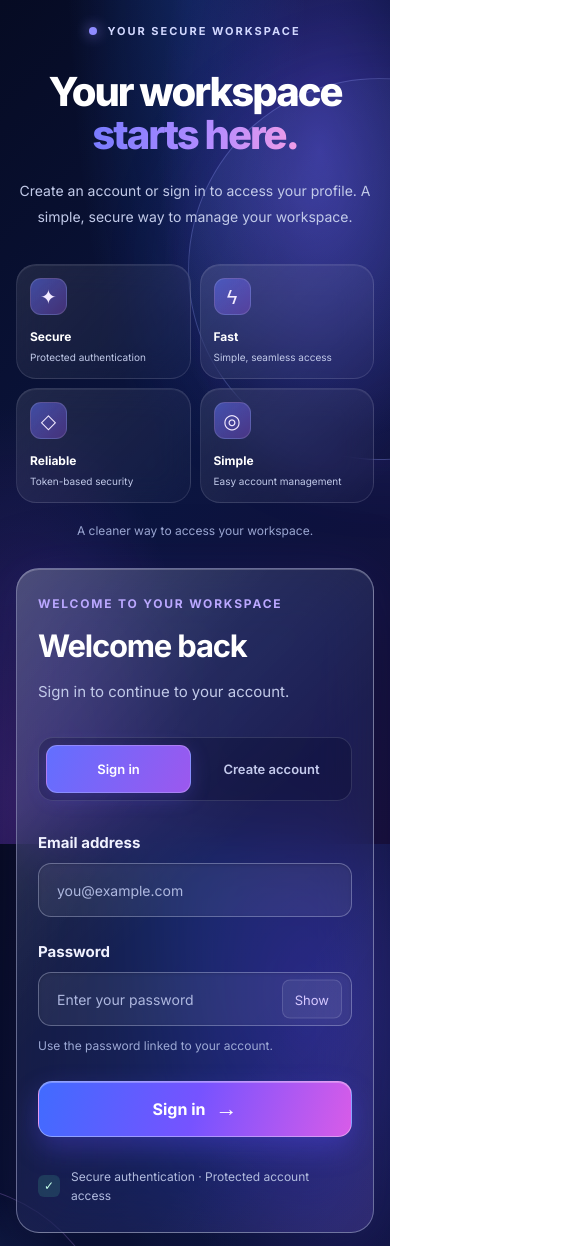
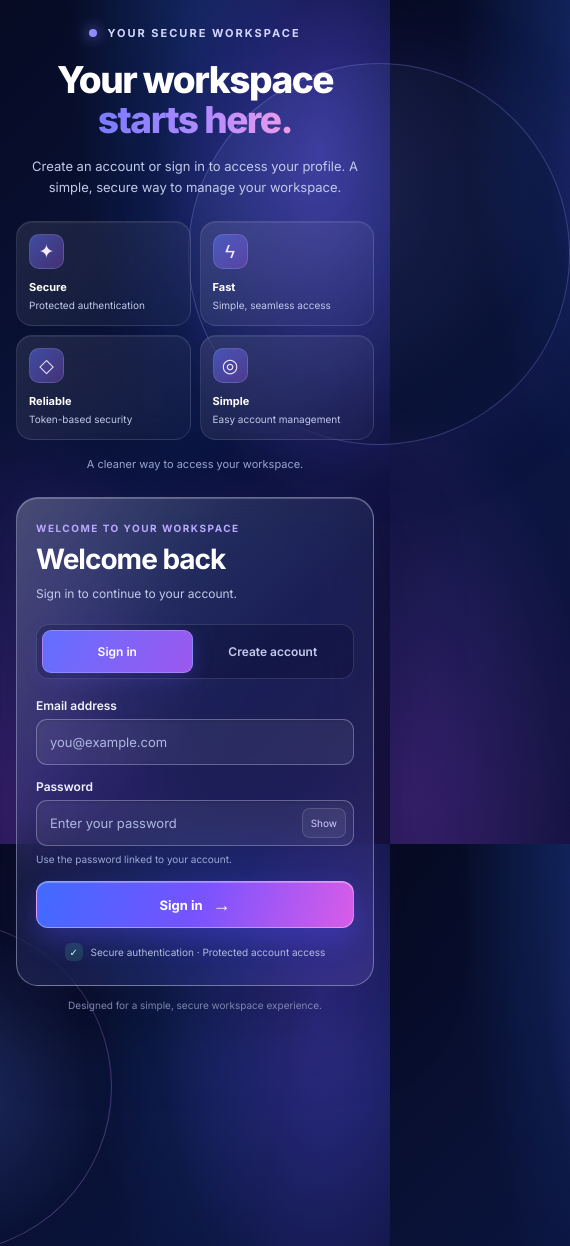
Before and after one commit to bhavanimanchoju-droid/signup-signin-assignment, a plain HTML site: page app/static/index.html in a window 390 px wide. Shown: the top 1246 px of the page, 570 px wide, since content can reach past the window. Drawn offline with Linux system fonts and the light colour scheme.

Commit message:
Improve responsive authentication page layout

```diff
--- a/app/static/styles.css
+++ b/app/static/styles.css
@@ -22,7 +22,8 @@
 
 body {
     min-height: 100vh;
-  font-family: Inter, Arial, sans-serif;
+    min-height: 100dvh;
+    font-family: 'Inter', Arial, sans-serif;
     color: var(--white);
     background:
         radial-gradient(ellipse at 82% 18%, rgba(101, 83, 255, 0.42), transparent 36%),
@@ -48,18 +49,21 @@
     outline-offset: 3px;
 }
 
+/* Main page layout */
+
 .app-shell {
     position: relative;
     isolation: isolate;
     display: grid;
     grid-template-columns: minmax(0, 1fr) minmax(360px, 0.95fr);
     align-items: center;
-  gap: clamp(36px, 6vw, 100px);
+    gap: clamp(24px, 4vw, 56px);
     width: 100%;
     max-width: 1500px;
     min-height: 100vh;
+    min-height: 100dvh;
     margin: auto;
-  padding: clamp(28px, 6vw, 88px);
+    padding: 28px clamp(24px, 4vw, 60px);
     overflow: hidden;
 }
 
@@ -78,8 +82,7 @@
     right: -180px;
     top: 6%;
     border: 1px solid rgba(152, 158, 255, 0.28);
-  background: radial-gradient(circle at 30% 30%,
-    rgba(125, 135, 255, 0.2), transparent 68%);
+    background: radial-gradient(circle at 30% 30%, rgba(125, 135, 255, 0.2), transparent 68%);
     box-shadow: 0 0 90px rgba(113, 88, 255, 0.13);
 }
 
@@ -89,21 +92,21 @@
     left: -220px;
     bottom: -210px;
     border: 1px solid rgba(194, 147, 255, 0.3);
-  background: radial-gradient(circle,
-    rgba(109, 133, 255, 0.25), transparent 70%);
+    background: radial-gradient(circle, rgba(109, 133, 255, 0.25), transparent 70%);
 }
+
+/* Left introduction section */
 
 .hero-panel {
     width: 100%;
     max-width: 650px;
-  padding: 0;
 }
 
 .eyebrow {
     display: flex;
     align-items: center;
     gap: 10px;
-  margin-bottom: 32px;
+    margin-bottom: 20px;
     color: #d2d8ff;
     font-size: 11px;
     font-weight: 700;
@@ -113,17 +116,18 @@
 .status-dot {
     width: 8px;
     height: 8px;
+    flex-shrink: 0;
     border-radius: 50%;
     background: #8f8bff;
     box-shadow: 0 0 14px #8f8bff;
 }
 
 .hero-panel h1 {
-  margin-bottom: 22px;
-  font-size: clamp(42px, 5vw, 70px);
+    margin-bottom: 16px;
+    font-size: clamp(38px, 4.2vw, 58px);
     font-weight: 800;
     line-height: 1.08;
-  letter-spacing: -3px;
+    letter-spacing: -2.5px;
 }
 
 .hero-panel h1 span {
@@ -136,30 +140,34 @@
 
 .hero-description {
     max-width: 520px;
-  margin-bottom: 34px;
+    margin-bottom: 22px;
     color: var(--muted);
-  font-size: 16px;
-  line-height: 1.85;
+    font-size: 14px;
+    line-height: 1.7;
 }
+
+/* Feature cards */
 
 .feature-grid {
     display: grid;
     grid-template-columns: repeat(2, minmax(0, 1fr));
-  gap: 14px;
+    gap: 11px;
     max-width: 540px;
 }
 
 .feature-card {
     display: flex;
     align-items: center;
-  gap: 14px;
-  min-height: 100px;
-  padding: 18px;
+    gap: 11px;
+    min-height: 80px;
+    padding: 13px;
     border: 1px solid rgba(224, 229, 255, 0.12);
-  border-radius: 20px;
-  background: linear-gradient(135deg,
+    border-radius: 16px;
+    background: linear-gradient(
+        135deg,
         rgba(255, 255, 255, 0.095),
-    rgba(255, 255, 255, 0.025));
+        rgba(255, 255, 255, 0.025)
+    );
     -webkit-backdrop-filter: blur(16px);
     backdrop-filter: blur(16px);
     box-shadow: inset 0 1px 0 rgba(255, 255, 255, 0.07);
@@ -175,33 +183,37 @@
     display: grid;
     flex-shrink: 0;
     place-items: center;
-  width: 45px;
-  height: 45px;
+    width: 38px;
+    height: 38px;
     border: 1px solid rgba(255, 255, 255, 0.12);
-  border-radius: 14px;
-  background: linear-gradient(135deg,
+    border-radius: 12px;
+    background: linear-gradient(
+        135deg,
         rgba(98, 117, 255, 0.5),
-    rgba(178, 91, 255, 0.28));
+        rgba(178, 91, 255, 0.28)
+    );
     color: #f2eaff;
-  font-size: 24px;
+    font-size: 21px;
 }
 
 .feature-card h3 {
-  margin-bottom: 5px;
-  font-size: 14px;
+    margin-bottom: 4px;
+    font-size: 12px;
 }
 
 .feature-card p {
     color: var(--muted);
-  font-size: 11px;
-  line-height: 1.6;
+    font-size: 10px;
+    line-height: 1.5;
 }
 
 .hero-footer {
-  margin-top: 28px;
+    margin-top: 17px;
     color: var(--muted-dark);
-  font-size: 12px;
+    font-size: 11px;
 }
+
+/* Authentication section */
 
 .auth-panel {
     display: flex;
@@ -214,15 +226,17 @@
     position: relative;
     width: 100%;
     max-width: 530px;
-  padding: clamp(27px, 4vw, 46px);
+    padding: 28px 30px;
     overflow: hidden;
     border: 1px solid rgba(230, 233, 255, 0.38);
-  border-radius: 27px;
+    border-radius: 26px;
     background:
-    linear-gradient(135deg,
+        linear-gradient(
+            135deg,
             rgba(255, 255, 255, 0.16),
             rgba(255, 255, 255, 0.045) 48%,
-      rgba(166, 119, 255, 0.09)),
+            rgba(166, 119, 255, 0.09)
+        ),
         rgba(18, 27, 73, 0.46);
     -webkit-backdrop-filter: blur(30px) saturate(150%);
     backdrop-filter: blur(30px) saturate(150%);
@@ -238,17 +252,23 @@
     inset: 0;
     z-index: -1;
     pointer-events: none;
-  background: linear-gradient(120deg,
-    rgba(255, 255, 255, 0.08), transparent 35%, transparent 70%,
-    rgba(211, 140, 255, 0.08));
+    background: linear-gradient(
+        120deg,
+        rgba(255, 255, 255, 0.08),
+        transparent 35%,
+        transparent 70%,
+        rgba(211, 140, 255, 0.08)
+    );
 }
 
+/* Card heading */
+
 .card-heading {
-  margin-bottom: 26px;
+    margin-bottom: 20px;
 }
 
 .mini-label {
-  margin-bottom: 13px;
+    margin-bottom: 9px;
     color: #bba8ff;
     font-size: 10px;
     font-weight: 700;
@@ -257,24 +277,26 @@
 
 .card-heading h2,
 .profile-section h2 {
-  margin-bottom: 10px;
-  font-size: clamp(27px, 3vw, 36px);
+    margin-bottom: 8px;
+    font-size: clamp(27px, 2.5vw, 35px);
     line-height: 1.2;
-  letter-spacing: -1.2px;
+    letter-spacing: -1px;
 }
 
 .card-heading p,
 .profile-description {
     color: var(--muted);
-  font-size: 13px;
-  line-height: 1.7;
+    font-size: 12px;
+    line-height: 1.65;
 }
+
+/* Sign-in and sign-up tabs */
 
 .tabs {
     display: grid;
     grid-template-columns: 1fr 1fr;
     gap: 5px;
-  margin-bottom: 27px;
+    margin-bottom: 19px;
     padding: 5px;
     border: 1px solid rgba(224, 229, 255, 0.14);
     border-radius: 13px;
@@ -282,8 +304,8 @@
 }
 
 .tabs button {
-  min-height: 42px;
-  padding: 10px;
+    min-height: 41px;
+    padding: 9px;
     border: 1px solid transparent;
     border-radius: 9px;
     color: #c5cbed;
@@ -300,25 +322,27 @@
     box-shadow: 0 5px 20px rgba(104, 87, 255, 0.23);
 }
 
+/* Form fields */
+
 .form-field {
-  margin-bottom: 20px;
+    margin-bottom: 14px;
 }
 
 form label {
     display: block;
-  margin-bottom: 9px;
+    margin-bottom: 6px;
     color: #f1f2ff;
     font-size: 12px;
-  font-weight: 650;
+    font-weight: 600;
 }
 
 form input {
     display: block;
     width: 100%;
-  min-height: 52px;
-  padding: 14px 15px;
+    min-height: 46px;
+    padding: 11px 13px;
     border: 1px solid rgba(223, 229, 255, 0.31);
-  border-radius: 12px;
+    border-radius: 11px;
     outline: none;
     color: #fff;
     background: rgba(255, 255, 255, 0.065);
@@ -340,26 +364,28 @@
     box-shadow: 0 0 0 4px rgba(120, 104, 255, 0.16);
 }
 
+/* Password visibility control */
+
 .password-wrap {
     position: relative;
 }
 
 .password-wrap input {
-  padding-right: 68px;
+    padding-right: 72px;
 }
 
 .password-toggle {
     position: absolute;
     top: 50%;
-  right: 9px;
-  min-height: 34px;
-  padding: 6px 9px;
+    right: 8px;
+    min-height: 30px;
+    padding: 5px 8px;
     transform: translateY(-50%);
     border: 1px solid rgba(225, 230, 255, 0.15);
     border-radius: 8px;
     color: #d5c8ff;
     background: rgba(255, 255, 255, 0.06);
-  font-size: 11px;
+    font-size: 10px;
 }
 
 .password-toggle:active {
@@ -367,11 +393,13 @@
 }
 
 .field-hint {
-  margin-top: 9px;
+    margin-top: 6px;
     color: var(--muted-dark);
-  font-size: 11px;
-  line-height: 1.6;
+    font-size: 10px;
+    line-height: 1.5;
 }
+
+/* Primary button */
 
 .primary-button {
     display: flex;
@@ -379,13 +407,14 @@
     justify-content: center;
     gap: 10px;
     width: 100%;
-  min-height: 54px;
-  margin-top: 8px;
+    min-height: 48px;
+    margin-top: 7px;
     border: 1px solid rgba(255, 255, 255, 0.38);
-  border-radius: 13px;
+    border-radius: 12px;
     color: #fff;
     background: linear-gradient(105deg, #416bff, #7653ff 50%, #d85ce8);
-  box-shadow: 0 12px 28px rgba(93, 77, 255, 0.32),
+    box-shadow:
+        0 12px 28px rgba(93, 77, 255, 0.32),
         inset 0 1px 0 rgba(255, 255, 255, 0.28);
     font-size: 13px;
     font-weight: 700;
@@ -407,13 +436,15 @@
     font-size: 18px;
 }
 
+/* Success and error messages */
+
 .notice {
     display: none;
-  margin-top: 17px;
-  padding: 12px 14px;
+    margin-top: 12px;
+    padding: 10px 12px;
     border: 1px solid transparent;
     border-radius: 11px;
-  font-size: 12px;
+    font-size: 11px;
     line-height: 1.6;
 }
 
@@ -433,19 +464,23 @@
     background: rgba(22, 151, 116, 0.16);
 }
 
+/* Security note */
+
 .security-note {
     display: flex;
     align-items: center;
     justify-content: center;
-  gap: 9px;
-  margin-top: 25px;
+    gap: 8px;
+    margin-top: 15px;
     color: #b2bcdf;
     font-size: 10px;
-  line-height: 1.6;
+    line-height: 1.5;
+    text-align: center;
 }
 
 .security-symbol {
     display: grid;
+    flex-shrink: 0;
     place-items: center;
     width: 18px;
     height: 18px;
@@ -455,12 +490,14 @@
 }
 
 .page-note {
-  margin-top: 20px;
+    margin-top: 12px;
     color: #9ba7d5;
-  font-size: 11px;
+    font-size: 10px;
     text-align: center;
-  line-height: 1.6;
+    line-height: 1.5;
 }
+
+/* Profile view */
 
 .profile-section {
     text-align: center;
@@ -469,32 +506,32 @@
 .avatar {
     display: grid;
     place-items: center;
-  width: 62px;
-  height: 62px;
-  margin: 0 auto 18px;
+    width: 58px;
+    height: 58px;
+    margin: 0 auto 15px;
     border: 1px solid rgba(255, 255, 255, 0.3);
-  border-radius: 19px;
+    border-radius: 18px;
     background: linear-gradient(135deg, #6274ff, #bd62ed);
     box-shadow: 0 8px 26px rgba(111, 92, 255, 0.25);
-  font-size: 24px;
+    font-size: 23px;
     font-weight: 750;
 }
 
 .profile-email {
-  margin-bottom: 12px;
+    margin-bottom: 10px;
     color: #c4cbed;
-  font-size: 13px;
+    font-size: 12px;
     overflow-wrap: anywhere;
 }
 
 .profile-description {
-  margin-bottom: 20px;
+    margin-bottom: 18px;
 }
 
 .secondary-button {
     width: 100%;
-  min-height: 46px;
-  margin-top: 10px;
+    min-height: 43px;
+    margin-top: 9px;
     border: 1px solid rgba(220, 225, 255, 0.25);
     border-radius: 11px;
     color: #f6f4ff;
@@ -512,11 +549,14 @@
     display: none !important;
 }
 
+/* Medium screens and tablets */
+
 @media (max-width: 900px) {
     .app-shell {
         grid-template-columns: 1fr;
-    gap: 38px;
-    padding: 40px 24px;
+        gap: 32px;
+        padding: 36px 24px;
+        overflow: visible;
     }
 
     .hero-panel {
@@ -530,7 +570,7 @@
     }
 
     .hero-panel h1 {
-    font-size: clamp(42px, 8vw, 60px);
+        font-size: clamp(38px, 7vw, 54px);
         letter-spacing: -2px;
     }
 
@@ -541,27 +581,36 @@
     }
 
     .hero-footer {
-    margin-top: 20px;
+        margin-top: 17px;
     }
 
     .auth-panel {
         max-width: 560px;
         margin: 0 auto;
     }
+
+    .auth-card {
+        max-width: 560px;
+        padding: 30px;
     }
+}
+
+/* Mobile screens */
 
 @media (max-width: 480px) {
     .app-shell {
-    gap: 28px;
-    padding: 28px 16px 34px;
+        gap: 26px;
+        padding: 26px 16px 30px;
     }
 
     .hero-panel h1 {
-    font-size: 40px;
+        font-size: 37px;
+        letter-spacing: -1.5px;
     }
 
     .hero-description {
-    font-size: 14px;
+        font-size: 13px;
+        line-height: 1.65;
     }
 
     .feature-grid {
@@ -571,20 +620,20 @@
     .feature-card {
         flex-direction: column;
         align-items: flex-start;
-    min-height: 112px;
-    padding: 13px;
+        min-height: 105px;
+        padding: 12px;
         text-align: left;
     }
 
     .feature-icon {
-    width: 37px;
-    height: 37px;
-    border-radius: 11px;
-    font-size: 20px;
+        width: 35px;
+        height: 35px;
+        border-radius: 10px;
+        font-size: 19px;
     }
 
     .feature-card h3 {
-    font-size: 12px;
+        font-size: 11px;
     }
 
     .feature-card p {
@@ -592,190 +641,86 @@
     }
 
     .auth-card {
-    padding: 25px 20px;
+        padding: 24px 19px;
         border-radius: 22px;
     }
 
-  .card-heading h2 {
-    font-size: 29px;
+    .card-heading h2,
+    .profile-section h2 {
+        font-size: 28px;
+    }
+
+    .tabs button {
+        min-height: 43px;
+        padding: 9px 6px;
+        font-size: 12px;
+    }
+
+    form input {
+        min-height: 46px;
+        font-size: 13px;
+    }
+
+    .primary-button {
+        min-height: 47px;
     }
 }
+
+/* Compact layout for laptop screens */
+
+@media (min-width: 901px) and (min-height: 700px) {
+    .app-shell {
+        padding-top: 18px;
+        padding-bottom: 18px;
+        gap: clamp(22px, 3vw, 42px);
+    }
+
+    .hero-panel h1 {
+        font-size: clamp(36px, 3.6vw, 52px);
+    }
+
+    .hero-description {
+        margin-bottom: 17px;
+    }
+
+    .feature-card {
+        min-height: 72px;
+    }
+
+    .auth-card {
+        padding: 24px 28px;
+    }
+
+    .card-heading {
+        margin-bottom: 16px;
+    }
+
+    .tabs {
+        margin-bottom: 16px;
+    }
+
+    .form-field {
+        margin-bottom: 12px;
+    }
+
+    .security-note {
+        margin-top: 12px;
+    }
+
+    .page-note {
+        margin-top: 9px;
+    }
+}
+
+/* Accessibility */
 
 @media (prefers-reduced-motion: reduce) {
     *,
     *::before,
     *::after {
+        scroll-behavior: auto !important;
+        animation-duration: 0.01ms !important;
+        animation-iteration-count: 1 !important;
         transition-duration: 0.01ms !important;
     }
 }
-/* ===== Larger, premium authentication card ===== */
-
-.app-shell {
-  grid-template-columns: minmax(0, 1fr) minmax(460px, 1.08fr);
-  gap: clamp(40px, 6vw, 90px);
-  max-width: 1600px;
-  padding: clamp(35px, 5vw, 75px);
-}
-
-.auth-panel {
-  width: 100%;
-}
-
-.auth-card {
-  width: 100%;
-  max-width: 600px;
-  padding: clamp(36px, 3.5vw, 52px);
-  border-radius: 30px;
-}
-
-.card-heading {
-  margin-bottom: 32px;
-}
-
-.mini-label {
-  font-size: 12px;
-  margin-bottom: 16px;
-  letter-spacing: 1.8px;
-}
-
-.card-heading h2,
-.profile-section h2 {
-  font-size: clamp(32px, 2.8vw, 42px);
-  margin-bottom: 14px;
-}
-
-.card-heading p,
-.profile-description {
-  font-size: 15px;
-  line-height: 1.8;
-}
-
-.tabs {
-  gap: 8px;
-  padding: 7px;
-  margin-bottom: 32px;
-  border-radius: 15px;
-}
-
-.tabs button {
-  min-height: 52px;
-  padding: 13px 16px;
-  font-size: 15px;
-  border-radius: 11px;
-}
-
-.form-field {
-  margin-bottom: 25px;
-}
-
-form label {
-  margin-bottom: 11px;
-  font-size: 15px;
-}
-
-form input {
-  min-height: 60px;
-  padding: 17px 18px;
-  border-radius: 13px;
-  font-size: 15px;
-}
-
-.password-wrap input {
-  padding-right: 82px;
-}
-
-.password-toggle {
-  right: 10px;
-  min-height: 39px;
-  padding: 8px 12px;
-  font-size: 13px;
-}
-
-.field-hint {
-  margin-top: 10px;
-  font-size: 12px;
-}
-
-.primary-button {
-  min-height: 62px;
-  margin-top: 12px;
-  border-radius: 14px;
-  font-size: 16px;
-}
-
-.primary-button span {
-  font-size: 22px;
-}
-
-.security-note {
-  margin-top: 30px;
-  font-size: 12px;
-  gap: 11px;
-}
-
-.security-symbol {
-  width: 22px;
-  height: 22px;
-}
-
-.page-note {
-  font-size: 12px;
-  margin-top: 22px;
-}
-
-.notice {
-  font-size: 14px;
-  padding: 15px;
-  line-height: 1.7;
-}
-
-/* Keep the larger card responsive on smaller screens */
-@media (max-width: 900px) {
-  .app-shell {
-    grid-template-columns: 1fr;
-    gap: 40px;
-    padding: 36px 24px;
-  }
-
-  .auth-panel {
-    max-width: 620px;
-    margin: 0 auto;
-  }
-
-  .auth-card {
-    max-width: 620px;
-    padding: 36px;
-  }
-}
-
-@media (max-width: 480px) {
-  .app-shell {
-    padding: 24px 16px 32px;
-    gap: 30px;
-  }
-
-  .auth-card {
-    padding: 27px 21px;
-    border-radius: 23px;
-  }
-
-  .card-heading h2,
-  .profile-section h2 {
-    font-size: 31px;
-  }
-
-  .tabs button {
-    min-height: 48px;
-    padding: 10px 7px;
-    font-size: 13px;
-  }
-
-  form input {
-    min-height: 54px;
-    font-size: 14px;
-  }
-
-  .primary-button {
-    min-height: 56px;
-  }
-}
```
Lines whose indentation alone changed are shown as unchanged.
